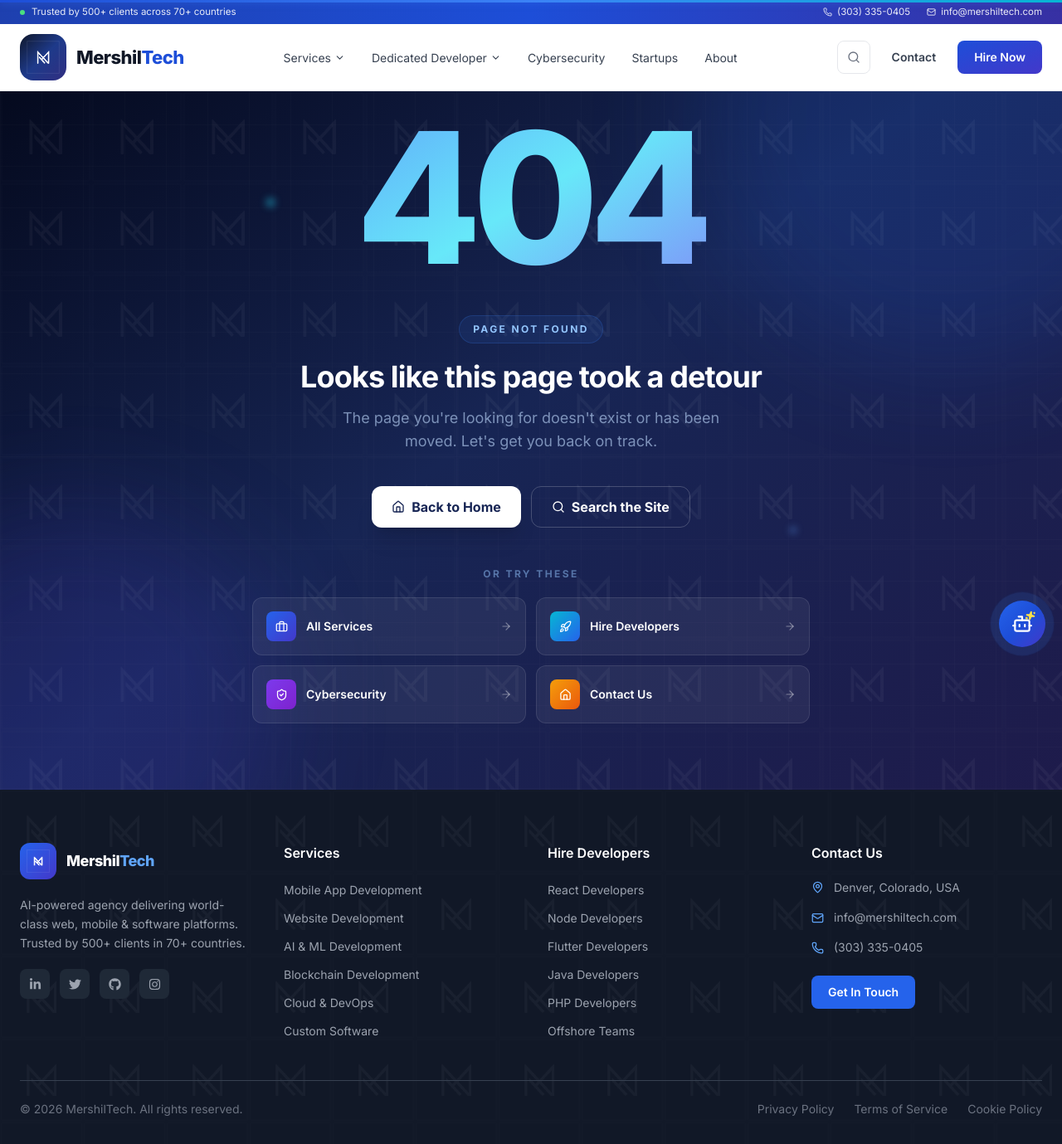
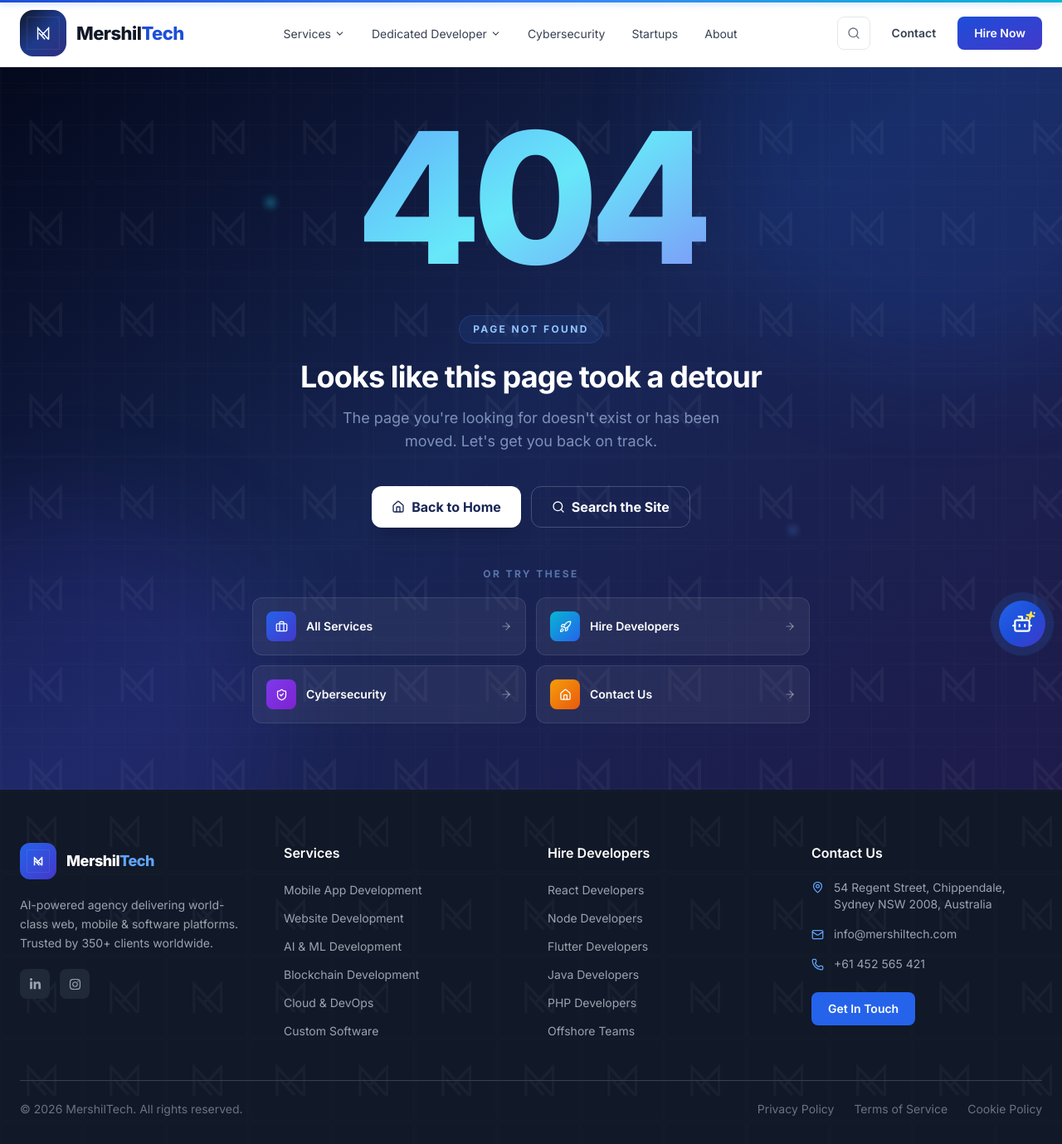
Before and after one commit to Manish01137/Merh, a React (Vite) app: page /blog in a window 1280 px wide. Shown: the whole page at 83% size. Built offline with nearby package versions, Linux system fonts and the light colour scheme.

Commit message:
Phase One Changes Done

```diff
--- a/src/components/chatbot/chatbotKnowledge.js
+++ b/src/components/chatbot/chatbotKnowledge.js
@@ -14,15 +14,17 @@
 const CONTEXT = {
   name: "MershilTech",
   tagline: "AI-powered software agency",
-  hq: "Denver, Colorado, USA",
-  offices: ["UK (London)", "India (Mumbai & Bangalore)", "Australia (Sydney)"],
-  phone: "(303) 335-0405",
+  hq: "Sydney, Australia",
+  address: "54 Regent Street, Chippendale, Sydney NSW 2008",
+  offices: ["Australia (Sydney HQ)", "UK (London)", "India (Mumbai & Bangalore)"],
+  phone: "+61 452 565 421",
   email: "info@mershiltech.com",
-  projects: "1100+",
+  linkedin: "https://www.linkedin.com/company/mershil-technologies/",
+  instagram: "https://www.instagram.com/mershiltech",
+  projects: "350+",
   engineers: "130+",
-  countries: "70+",
   satisfaction: "98%",
-  clients: "500+",
+  clients: "350+",
   experience: "15+",
 };
 
@@ -56,7 +58,7 @@
     priority: 6,
     match: (t) => has(t, ["about", "who are you", "who are they", "company", "tell me about"]),
     answer: () => ({
-      text: `${CONTEXT.name} is an ${CONTEXT.tagline} with ${CONTEXT.experience} years of experience. We've delivered ${CONTEXT.projects} projects for ${CONTEXT.clients} clients across ${CONTEXT.countries} countries, with a ${CONTEXT.satisfaction} client satisfaction rate. Our team of ${CONTEXT.engineers} engineers works from offices in ${CONTEXT.offices.join(", ")}.`,
+      text: `${CONTEXT.name} is an ${CONTEXT.tagline} headquartered in Sydney, Australia with ${CONTEXT.experience} years of experience. We've delivered ${CONTEXT.projects} projects worldwide, with a ${CONTEXT.satisfaction} client satisfaction rate. Our team of ${CONTEXT.engineers} engineers works from offices in ${CONTEXT.offices.join(", ")}.`,
       actions: [
         { label: "About Us", to: "/about" },
         { label: "Our Work", to: "/" },
@@ -240,7 +242,7 @@
     priority: 6,
     match: (t) => has(t, ["location", "office", "offices", "where", "based", "country", "city", "timezone", "india", "uk", "australia", "london", "sydney", "mumbai", "bangalore", "global"]),
     answer: () => ({
-      text: `We operate globally across 3 primary hubs:\n\n🇬🇧 **London, UK** — 80+ clients\n🇮🇳 **Mumbai & Bangalore, India** — 200+ clients\n🇦🇺 **Sydney, Australia** — 60+ clients\n\nOur follow-the-sun delivery model provides **round-the-clock engineering coverage** across every timezone. Total reach: ${CONTEXT.countries} countries, ${CONTEXT.clients} clients.`,
+      text: `Our HQ is in **Sydney, Australia** — 54 Regent Street, Chippendale.\n\n🇦🇺 **Sydney, Australia** — HQ\n🇬🇧 **London, UK** — European clients\n🇮🇳 **Mumbai & Bangalore, India** — Offshore engineering hub\n\nOur follow-the-sun delivery model provides **round-the-clock engineering coverage** across every timezone.`,
       actions: [
         { label: "About MershilTech", to: "/about" },
       ],
@@ -253,7 +255,7 @@
     priority: 5,
     match: (t) => has(t, ["stats", "numbers", "metrics", "how many", "projects done", "clients", "portfolio"]),
     answer: () => ({
-      text: `Here are our numbers at a glance:\n\n• **${CONTEXT.projects}** projects delivered\n• **${CONTEXT.engineers}** expert engineers\n• **${CONTEXT.clients}** happy clients\n• **${CONTEXT.countries}** countries served\n• **${CONTEXT.satisfaction}** client satisfaction\n• **${CONTEXT.experience}** years of expertise\n• **4.9★** avg rating on Clutch, Google, DesignRush`,
+      text: `Here are our numbers at a glance:\n\n• **${CONTEXT.projects}** projects delivered\n• **${CONTEXT.engineers}** expert engineers\n• **${CONTEXT.clients}** happy clients\n• **${CONTEXT.satisfaction}** client satisfaction\n• **${CONTEXT.experience}** years of expertise\n• **4.9★** avg rating on Clutch, Google, DesignRush`,
     }),
   },
 
--- a/src/components/common/Footer.jsx
+++ b/src/components/common/Footer.jsx
@@ -1,5 +1,5 @@
 import { Link } from "react-router-dom";
-import { FaLinkedinIn, FaTwitter, FaGithub, FaInstagram } from "react-icons/fa";
+import { FaLinkedinIn, FaInstagram } from "react-icons/fa";
 import { Mail, Phone, MapPin } from "lucide-react";
 import logoWhite from "../../assets/logo.png";
 import MonogramPattern from "../effects/MonogramPattern";
@@ -27,8 +27,18 @@
                 Mershil<span className="text-blue-400">Tech</span>
               </span>
             </div>
-            <p className="text-gray-400 text-sm leading-relaxed mb-5">AI-powered agency delivering world-class web, mobile & software platforms. Trusted by 500+ clients in 70+ countries.</p>
-            <div className="flex gap-3">{[FaLinkedinIn,FaTwitter,FaGithub,FaInstagram].map((Icon,i)=><div key={i} className="w-9 h-9 bg-gray-800 rounded-lg flex items-center justify-center text-gray-400 hover:bg-blue-600 hover:text-white transition cursor-pointer"><Icon size={15}/></div>)}</div>
+            <p className="text-gray-400 text-sm leading-relaxed mb-5">AI-powered agency delivering world-class web, mobile & software platforms. Trusted by 350+ clients worldwide.</p>
+            <div className="flex gap-3">
+              {[
+                { Icon: FaLinkedinIn, href: "https://www.linkedin.com/company/mershil-technologies/", label: "LinkedIn" },
+                { Icon: FaInstagram, href: "https://www.instagram.com/mershiltech", label: "Instagram" },
+              ].map(({ Icon, href, label }, i) => (
+                <a key={i} href={href} target="_blank" rel="noopener noreferrer" aria-label={label}
+                  className="w-9 h-9 bg-gray-800 rounded-lg flex items-center justify-center text-gray-400 hover:bg-blue-600 hover:text-white transition">
+                  <Icon size={15}/>
+                </a>
+              ))}
+            </div>
           </div>
           <div>
             <h3 className="text-white font-semibold mb-5">Services</h3>
@@ -41,9 +51,9 @@
           <div>
             <h3 className="text-white font-semibold mb-5">Contact Us</h3>
             <ul className="space-y-4">
-              <li className="flex items-start gap-3 text-sm text-gray-400"><MapPin size={15} className="mt-0.5 text-blue-400 flex-shrink-0"/>Denver, Colorado, USA</li>
-              <li className="flex items-center gap-3 text-sm text-gray-400"><Mail size={15} className="text-blue-400"/>info@mershiltech.com</li>
-              <li className="flex items-center gap-3 text-sm text-gray-400"><Phone size={15} className="text-blue-400"/>(303) 335-0405</li>
+              <li className="flex items-start gap-3 text-sm text-gray-400"><MapPin size={15} className="mt-0.5 text-blue-400 flex-shrink-0"/>54 Regent Street, Chippendale,<br/>Sydney NSW 2008, Australia</li>
+              <li className="flex items-center gap-3 text-sm text-gray-400"><Mail size={15} className="text-blue-400"/><a href="mailto:info@mershiltech.com" className="hover:text-blue-400 transition">info@mershiltech.com</a></li>
+              <li className="flex items-center gap-3 text-sm text-gray-400"><Phone size={15} className="text-blue-400"/><a href="tel:+61452565421" className="hover:text-blue-400 transition">+61 452 565 421</a></li>
             </ul>
             <Link to="/contact" className="mt-6 inline-block px-5 py-2.5 bg-blue-600 text-white text-sm font-semibold rounded-lg hover:bg-blue-700 transition">Get In Touch</Link>
           </div>
--- a/src/components/common/Navbar.jsx
+++ b/src/components/common/Navbar.jsx
@@ -159,24 +159,6 @@
           ? "bg-white/95 backdrop-blur-xl shadow-[0_4px_20px_rgba(0,0,0,0.06)]"
           : "bg-white border-b border-gray-100"
       }`}>
-        {/* Slim top bar */}
-        <div className="bg-gradient-to-r from-blue-800 via-blue-700 to-indigo-800 text-white text-[11.5px] hidden md:block">
-          <div className="max-w-7xl mx-auto flex items-center justify-between px-6 py-1.5">
-            <span className="flex items-center gap-2 text-white/90">
-              <span className="w-1.5 h-1.5 rounded-full bg-green-400 animate-pulse" />
-              <span className="font-medium">Trusted by 500+ clients across 70+ countries</span>
-            </span>
-            <div className="flex items-center gap-5">
-              <a href="tel:+13033350405" className="flex items-center gap-1.5 text-white/90 hover:text-white transition">
-                <Phone size={11} /> (303) 335-0405
-              </a>
-              <a href="mailto:info@mershiltech.com" className="hidden lg:flex items-center gap-1.5 text-white/90 hover:text-white transition">
-                <Mail size={11} /> info@mershiltech.com
-              </a>
-            </div>
-          </div>
-        </div>
-
         {/* Main bar */}
         <div className="max-w-7xl mx-auto flex items-center justify-between px-6 py-3">
           {/* Logo */}
@@ -431,8 +413,8 @@
                 Hire Now
               </Link>
               <div className="flex items-center justify-between pt-3 px-1 text-xs text-gray-500">
-                <a href="tel:+13033350405" className="flex items-center gap-1.5 hover:text-blue-700">
-                  <Phone size={12} /> (303) 335-0405
+                <a href="tel:+61452565421" className="flex items-center gap-1.5 hover:text-blue-700">
+                  <Phone size={12} /> +61 452 565 421
                 </a>
                 <a href="mailto:info@mershiltech.com" className="flex items-center gap-1.5 hover:text-blue-700">
                   <Mail size={12} /> Email us
--- a/src/components/home/Hero.jsx
+++ b/src/components/home/Hero.jsx
@@ -6,8 +6,8 @@
 import MagneticButton from "../effects/MagneticButton";
 import AIBadge from "../effects/AIBadge";
 
-const badges = ["AI-Powered Solutions","15+ Years Experience","500+ Happy Clients","70+ Countries Served"];
-const stats = [{n:"1100+",l:"Projects"},{n:"130+",l:"Engineers"},{n:"70+",l:"Countries"},{n:"98%",l:"Satisfaction"}];
+const badges = ["AI-Powered Solutions","15+ Years Experience","Sydney HQ","350+ Projects Completed"];
+const stats = [{n:"350+",l:"Projects"},{n:"130+",l:"Engineers"},{n:"15+",l:"Years"},{n:"98%",l:"Satisfaction"}];
 const fadeUp = { hidden:{opacity:0,y:24}, visible:(i=0)=>({opacity:1,y:0,transition:{duration:0.6,delay:i*0.1,ease:[0.22,1,0.36,1]}}) };
 
 export default function Hero(){
@@ -54,7 +54,7 @@
 
             <motion.p initial={{opacity:0,y:20}} animate={{opacity:1,y:0}} transition={{duration:0.6,delay:0.35}}
               className="text-white/60 text-base sm:text-lg leading-relaxed mb-8 max-w-lg">
-              MershilTech is an AI-powered software agency delivering world-class mobile apps, web platforms, and enterprise software. 500+ companies in 70+ countries trust us to scale faster.
+              MershilTech is a Sydney-based AI-powered software agency delivering world-class mobile apps, web platforms, and enterprise software. 350+ projects completed for companies scaling faster.
             </motion.p>
 
             <motion.div initial={{opacity:0,y:20}} animate={{opacity:1,y:0}} transition={{duration:0.6,delay:0.45}}
@@ -73,7 +73,7 @@
             {/* Trust badges */}
             <motion.div initial={{opacity:0}} animate={{opacity:1}} transition={{duration:0.6,delay:0.6}}
               className="flex flex-wrap items-center gap-x-5 gap-y-2 mb-10">
-              {[{Icon:Shield,label:"NDA Protected"},{Icon:Zap,label:"48hr Onboarding"},{Icon:Globe,label:"70+ Countries"}].map(({Icon,label},i)=>(
+              {[{Icon:Shield,label:"NDA Protected"},{Icon:Zap,label:"48hr Onboarding"},{Icon:Globe,label:"Sydney-Based"}].map(({Icon,label},i)=>(
                 <div key={i} className="flex items-center gap-2">
                   <Icon size={14} className="text-blue-400"/>
                   <span className="text-xs text-white/50 font-medium">{label}</span>
--- a/src/components/home/StatsSection.jsx
+++ b/src/components/home/StatsSection.jsx
@@ -3,12 +3,12 @@
 import AIBadge from "../effects/AIBadge";
 
 const stats = [
-  { n: "1100+", l: "Projects Delivered", fill: 95, color: "#60a5fa" },
+  { n: "350+", l: "Projects Completed", fill: 92, color: "#60a5fa" },
   { n: "130+", l: "Expert Engineers", fill: 85, color: "#38bdf8" },
-  { n: "70+", l: "Countries Served", fill: 75, color: "#22d3ee" },
+  { n: "350+", l: "Happy Clients", fill: 88, color: "#fbbf24" },
   { n: "15+", l: "Years of Expertise", fill: 80, color: "#a78bfa" },
   { n: "98%", l: "Client Satisfaction", fill: 98, color: "#34d399" },
-  { n: "500+", l: "Happy Clients", fill: 90, color: "#fbbf24" },
+  { n: "24/7", l: "Support Coverage", fill: 100, color: "#22d3ee" },
 ];
 
 export default function StatsSection() {
--- a/src/components/home/Testimonials.jsx
+++ b/src/components/home/Testimonials.jsx
@@ -81,7 +81,7 @@
               </div>
 
               {/* Text */}
-              <p className="text-blue-100 mb-6 leading-relaxed text-sm">"{item.text}"</p>
+              <p className="text-blue-100 mb-6 leading-relaxed text-sm">{item.text}</p>
 
               {/* Profile */}
               <div className="flex items-center gap-3 pt-5 border-t border-white/10">
--- a/src/components/home/WhyChoose.jsx
+++ b/src/components/home/WhyChoose.jsx
@@ -16,7 +16,7 @@
   { icon: Clock, title: "On-Time, Every Time", desc: "98% of projects delivered on schedule with full transparency throughout.", col: "text-orange-600 bg-orange-50" },
 ];
 
-const stats = [["1100+", "Projects Shipped"], ["98%", "On-Time Delivery"], ["4.9/5", "Client Rating"], ["0", "Hidden Fees"]];
+const stats = [["350+", "Projects Completed"], ["98%", "On-Time Delivery"], ["4.9/5", "Client Rating"], ["0", "Hidden Fees"]];
 
 const fadeUp = {
   hidden: { opacity: 0, y: 28 },
--- a/src/data/hireDeveloperData.js
+++ b/src/data/hireDeveloperData.js
@@ -382,7 +382,7 @@
     whyHire: [
       { title: "Remote-Native Culture", desc: "We've operated 100% remotely since day one — our processes, tools, and communication norms are built for distributed teams, not adapted from an office model." },
       { title: "4-Hour Overlap Guaranteed", desc: "Every remote developer provides at least 4 hours of daily timezone overlap with your core team — enabling real collaboration, not just async file exchanges." },
-      { title: "Proven Remote Track Record", desc: "500+ engineers, 70+ countries served, 1100+ projects delivered 100% remotely — with the same quality, accountability, and communication as an in-house team." },
+      { title: "Proven Remote Track Record", desc: "130+ engineers from our Sydney HQ and offshore hubs, 350+ projects delivered 100% remotely — with the same quality, accountability, and communication as an in-house team." },
     ],
     process: stdProcess,
     models: stdModels,
--- a/src/pages/About.jsx
+++ b/src/pages/About.jsx
@@ -6,7 +6,7 @@
 import logoWhite from "../assets/logo.png";
 import MonogramPattern from "../components/effects/MonogramPattern";
 
-const stats = [["1100+","Projects Delivered"],["130+","Expert Engineers"],["70+","Countries Served"],["15+","Years of Expertise"],["500+","Happy Clients"],["98%","Client Satisfaction"]];
+const stats = [["350+","Projects Completed"],["130+","Expert Engineers"],["350+","Happy Clients"],["15+","Years of Expertise"],["98%","Client Satisfaction"],["24/7","Support Coverage"]];
 const values = [
   { icon:"rocket", title:"Excellence", desc:"We set the bar high and consistently deliver solutions that exceed client expectations in quality, performance, and reliability." },
   { icon:"handshake", title:"Integrity", desc:"Honest and transparent in every interaction. We build trust through clear communication and doing what we say, every time." },
@@ -30,7 +30,7 @@
             <div>
               <div className="inline-flex items-center gap-2 bg-blue-800/60 border border-blue-700/50 text-blue-200 text-sm font-medium px-4 py-2 rounded-full mb-6">About MershilTech</div>
               <h1 className="text-4xl md:text-5xl font-bold leading-tight mb-6">Engineering the <span className="text-blue-300">Future Together</span></h1>
-              <p className="text-blue-100/80 text-lg leading-relaxed mb-8 max-w-lg">Founded with a mission to democratize access to world-class software development, MershilTech has grown into a global engineering powerhouse trusted by startups and enterprises across 70+ countries.</p>
+              <p className="text-blue-100/80 text-lg leading-relaxed mb-8 max-w-lg">Founded with a mission to democratize access to world-class software development, MershilTech is a Sydney-headquartered engineering powerhouse trusted by startups and enterprises — with 350+ projects completed worldwide.</p>
               <div className="flex flex-wrap gap-4">
                 <Link to="/contact" className="flex items-center gap-2 bg-white text-blue-900 px-6 py-3 rounded-xl font-bold hover:bg-blue-50 transition shadow-lg">Get In Touch <ArrowRight size={16}/></Link>
                 <Link to="/hire" className="flex items-center gap-2 border-2 border-white/30 text-white px-6 py-3 rounded-xl font-bold hover:border-white hover:bg-white/10 transition">Hire Our Team</Link>
@@ -81,7 +81,7 @@
               <h2 className="text-3xl md:text-4xl font-bold text-gray-900 mb-5">Built by Engineers, for Engineers</h2>
               <div className="space-y-4 text-gray-600 leading-relaxed">
                 <p>MershilTech was founded by engineers who understood the pain of finding reliable, skilled development partners. We started with a single mission: deliver exceptional software on time, every time.</p>
-                <p>Today, we operate across 70+ countries with 130+ engineers specializing in mobile apps, web development, AI, blockchain, and cloud infrastructure. Our clients range from Y Combinator-backed startups to Fortune 500 enterprises.</p>
+                <p>Today, from our Sydney headquarters, we operate with 130+ engineers specializing in mobile apps, web development, AI, blockchain, and cloud infrastructure — having completed 350+ projects. Our clients range from Y Combinator-backed startups to Fortune 500 enterprises.</p>
                 <p>We're more than a development company — we're your technology partner, invested in your long-term success. Every project is treated with the same care and urgency as our own.</p>
               </div>
               <div className="mt-8 flex flex-wrap gap-2">
--- a/src/pages/Contact.jsx
+++ b/src/pages/Contact.jsx
@@ -2,15 +2,15 @@
 import Navbar from "../components/common/Navbar";
 import Footer from "../components/common/Footer";
 import { Link } from "react-router-dom";
-import { Mail, Phone, MapPin, Clock, Send, CheckCircle2, Linkedin, Twitter, Github } from "lucide-react";
+import { Mail, Phone, MapPin, Clock, Send, CheckCircle2, Linkedin, Instagram } from "lucide-react";
 import MonogramPattern from "../components/effects/MonogramPattern";
 
 export default function Contact() {
   const [submitted, setSubmitted] = useState(false);
   const offices = [
-    { flag:"US", city:"Denver, Colorado", addr:"3033 East First Avenue, Suite 415, Denver, CO 80206" },
-    { flag:"AU", city:"Sydney, Australia", addr:"Level 12, 123 Pitt Street, Sydney NSW 2000" },
+    { flag:"AU", city:"Sydney, Australia (HQ)", addr:"54 Regent Street, Chippendale, Sydney NSW 2008" },
     { flag:"GB", city:"London, UK", addr:"45 Old Street, Shoreditch, London EC1V 9HW" },
+    { flag:"IN", city:"Mumbai, India", addr:"Offshore Engineering Center" },
   ];
 
   return (
@@ -25,7 +25,7 @@
           <h1 className="text-4xl md:text-5xl font-bold mb-5">Let's Build the <span className="text-blue-300">Future</span> Together</h1>
           <p className="text-blue-100/80 text-lg max-w-xl mx-auto mb-10">Have an idea, project, or challenge? Our expert engineers and consultants are ready to help you turn it into reality.</p>
           <div className="grid md:grid-cols-3 gap-4 max-w-2xl mx-auto">
-            {[{ icon:Phone, l:"(303) 335-0405", s:"We answer our phones!" },{ icon:Mail, l:"sales@mershiltech.com", s:"Reply within 30 minutes" },{ icon:MapPin, l:"Denver, Colorado", s:"Headquarters" }].map((item,i) => {
+            {[{ icon:Phone, l:"+61 452 565 421", s:"We answer our phones!" },{ icon:Mail, l:"info@mershiltech.com", s:"Reply within 30 minutes" },{ icon:MapPin, l:"Sydney, Australia", s:"Chippendale NSW 2008" }].map((item,i) => {
               const Icon = item.icon;
               return (
                 <div key={i} className="bg-white/10 backdrop-blur-sm rounded-xl p-4 border border-white/10 text-left">
@@ -68,8 +68,14 @@
               <div>
                 <p className="text-xs font-semibold text-gray-500 uppercase tracking-wider mb-3">Follow Us</p>
                 <div className="flex gap-3">
-                  {[Linkedin,Twitter,Github].map((Icon,i)=>(
-                    <div key={i} className="w-10 h-10 bg-gray-100 rounded-xl flex items-center justify-center text-gray-500 hover:bg-blue-700 hover:text-white transition cursor-pointer"><Icon size={17}/></div>
+                  {[
+                    { Icon: Linkedin, href: "https://www.linkedin.com/company/mershil-technologies/", label: "LinkedIn" },
+                    { Icon: Instagram, href: "https://www.instagram.com/mershiltech", label: "Instagram" },
+                  ].map(({ Icon, href, label }, i) => (
+                    <a key={i} href={href} target="_blank" rel="noopener noreferrer" aria-label={label}
+                      className="w-10 h-10 bg-gray-100 rounded-xl flex items-center justify-center text-gray-500 hover:bg-blue-700 hover:text-white transition">
+                      <Icon size={17}/>
+                    </a>
                   ))}
                 </div>
               </div>
--- a/src/pages/ServiceDetails.jsx
+++ b/src/pages/ServiceDetails.jsx
@@ -496,7 +496,7 @@
                 <div className="flex gap-0.5 mb-4">
                   {[1,2,3,4,5].map(n=><Star key={n} size={14} className="text-yellow-400 fill-yellow-400"/>)}
                 </div>
-                <p className="text-slate-600 text-sm leading-relaxed mb-6 italic">"{t.text}"</p>
+                <p className="text-slate-600 text-sm leading-relaxed mb-6 italic">{t.text}</p>
                 <div className="flex items-center gap-3">
                   <div className="w-10 h-10 rounded-full bg-blue-700 text-white text-xs font-bold flex items-center justify-center shrink-0">{t.avatar}</div>
                   <div>
```
Also changed, not shown: src/components/home/GlobalReach.jsx (+26 -22 lines).
